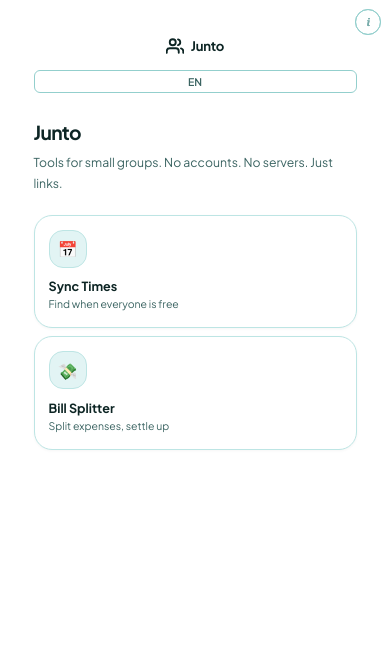
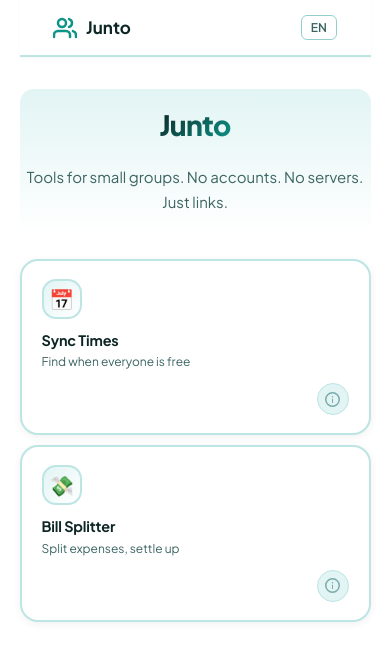
Before and after one commit to nexoralabs-corp/junto, a Preact app: page / in a window 390 px wide. Shown: the top 660 px of the page. Built offline with nearby package versions, Linux system fonts and the light colour scheme.

Commit message:
feat: implement responsive navbar and restructure home layout with updated tool cards

```diff
--- a/src/design/main.scss
+++ b/src/design/main.scss
@@ -72,9 +72,42 @@ body {
   font-size: 15px;
 }
 
+// ─── Navbar ──────────────────────────────────────────────────────────────────
+
 .navbar {
+  position: sticky;
+  top: 0;
+  z-index: 100;
   background: var(--surface);
-  border-bottom: 1.5px solid var(--border);
+  border-bottom: 2px solid var(--border);
+  box-shadow: 0 1px 3px rgba(0, 0, 0, 0.04), 0 0 0 1px rgba(255, 255, 255, 0.5);
+
+  &-inner {
+    display: flex;
+    align-items: center;
+    justify-content: space-between;
+    padding: 0.875rem 1rem;
+    gap: 1rem;
+    max-width: 90%;
+    margin: 0 auto;
+  }
+
+  .logo {
+    display: flex;
+    align-items: center;
+    gap: 9px;
+    font-size: 1.0625rem;
+    font-weight: 700;
+    color: var(--text);
+    text-decoration: none;
+    transition: opacity 150ms ease;
+
+    &:hover { opacity: 0.85; }
+
+    svg {
+      color: var(--accent);
+    }
+  }
 }
 
 a {
@@ -114,7 +147,11 @@ p { color: var(--text-2); }
 .page {
   width: 90%;
   margin-inline: auto;
-  padding: 1.5rem 1.25rem 4rem;
+}
+
+.content {
+  padding-top: 2.5rem;
+  min-height: calc(100dvh - 64px);
 }
 
 // ─── Buttons ──────────────────────────────────────────────────────────────────
@@ -436,138 +473,155 @@ label {
 
 .home-header {
   display: flex;
+  flex-direction: column;
   align-items: center;
-  justify-content: space-between;
-  margin-bottom: 3rem;
-  padding-top: 1.5rem;
+  text-align: center;
+  margin-bottom: 2rem;
+  padding: 1.5rem 0;
+  background: linear-gradient(180deg, var(--elevated) 0%, transparent 100%);
+  border-radius: var(--r-lg);
 
-  .logo {
+  h1 {
+    font-size: 1.75rem;
+    font-weight: 800;
+    letter-spacing: -0.025em;
+    background: linear-gradient(135deg, var(--text) 0%, var(--accent) 100%);
+    -webkit-background-clip: text;
+    -webkit-text-fill-color: transparent;
+    background-clip: text;
+    margin-bottom: 0.5rem;
+  }
+
+  p {
     font-size: 0.9375rem;
-    font-weight: 700;
-    color: var(--text);
-    letter-spacing: -0.02em;
-    display: flex;
-    align-items: center;
-    gap: 7px;
+    color: var(--text-2);
+    line-height: 1.65;
+    max-width: 420px;
   }
 }
 
 .home-hero {
-  margin-bottom: 2.5rem;
-
-  h1 { margin-bottom: 0.625rem; }
-
-  p {
-    font-size: 0.9375rem;
-    color: var(--text-2);
-    line-height: 1.7;
-  }
+  margin-bottom: 2rem;
 }
 
 .tool-cards {
   display: flex;
   flex-direction: column;
-  gap: 10px;
+  gap: 12px;
   max-width: 640px;
   margin-inline: auto;
 }
 
 .tool-card {
+  position: relative;
   display: flex;
   align-items: center;
-  gap: 1rem;
-  padding: 1.125rem 1.25rem;
+  gap: 1.125rem;
+  padding: 1.375rem 1.5rem;
   background: var(--surface);
-  border: 1.5px solid var(--border);
+  border: 2px solid var(--border);
   border-radius: var(--r-xl);
   text-decoration: none;
-  transition: all 180ms ease;
+  transition: all 200ms cubic-bezier(0.4, 0, 0.2, 1);
   cursor: pointer;
-  box-shadow: 0 1px 3px rgba(0, 0, 0, 0.04);
+  box-shadow: 0 2px 8px rgba(0, 0, 0, 0.06);
 
   &:hover {
     border-color: var(--accent);
-    background: var(--elevated);
-    box-shadow: 0 0 0 1px var(--accent), 0 6px 24px var(--accent-dim);
-    transform: translateY(-1px);
+    background: linear-gradient(135deg, var(--elevated) 0%, var(--surface) 100%);
+    box-shadow: 0 8px 24px rgba(13, 148, 136, 0.12), 0 2px 8px rgba(0, 0, 0, 0.08);
+    transform: translateY(-2px);
     text-decoration: none;
     color: inherit;
   }
 
+  &:active {
+    transform: translateY(0);
+  }
+
   .tool-icon {
-    width: 46px;
-    height: 46px;
+    width: 52px;
+    height: 52px;
     display: flex;
     align-items: center;
     justify-content: center;
-    background: var(--elevated);
+    background: linear-gradient(135deg, var(--elevated) 0%, var(--surface) 100%);
     border-radius: var(--r-lg);
-    font-size: 1.375rem;
+    font-size: 1.5rem;
     flex-shrink: 0;
-    border: 1.5px solid var(--border);
-    transition: border-color 180ms ease;
+    border: 2px solid var(--border);
+    transition: all 200ms ease;
+    position: relative;
+
+    &::after {
+      content: '';
+      position: absolute;
+      inset: -3px;
+      border-radius: inherit;
+      padding: 3px;
+      border: 2px solid var(--accent);
+      opacity: 0;
+      transition: opacity 200ms ease;
+    }
+
+    &:hover::after {
+      opacity: 1;
+    }
   }
-
-  &:hover .tool-icon { border-color: var(--accent); }
 
   .tool-info { flex: 1; min-width: 0; }
 
   .tool-name {
-    font-size: 0.9375rem;
+    font-size: 1rem;
     font-weight: 700;
     color: var(--text);
-    line-height: 1.3;
+    line-height: 1.35;
+    letter-spacing: -0.01em;
   }
 
   .tool-desc {
-    font-size: 0.8rem;
+    font-size: 0.875rem;
     color: var(--text-2);
-    margin-top: 2px;
+    margin-top: 3px;
+    line-height: 1.5;
   }
 
-  .tool-arrow {
-    font-size: 1rem;
-    color: var(--text-3);
-    transition: all 180ms ease;
-  }
-
-  &:hover .tool-arrow {
-    color: var(--accent);
-    transform: translateX(3px);
-  }
 }
 
 // ─── Info button ──────────────────────────────────────────────────────────────
 
 .info-btn {
-  width: 26px;
-  height: 26px;
-  min-width: 26px;
+  width: 32px;
+  height: 32px;
+  min-width: 32px;
   padding: 0;
   border-radius: 50%;
-  background: transparent;
-  border: 1.5px solid var(--border-2);
+  background: var(--elevated);
+  border: 1.5px solid var(--border);
   color: var(--text-3);
-  font-size: 0.75rem;
-  font-style: italic;
-  font-weight: 700;
-  font-family: Georgia, serif;
   display: flex;
   align-items: center;
   justify-content: center;
   flex-shrink: 0;
-  transition: all 150ms ease;
+  transition: all 180ms ease;
   cursor: pointer;
 
-  &:hover {
-    border-color: var(--accent);
-    color: var(--accent);
-    background: var(--accent-dim);
-    box-shadow: none;
-    transform: none;
+  svg {
+    transition: color 180ms ease;
   }
 
-  &:active { transform: scale(0.93); box-shadow: none; }
+  &:hover {
+    background: var(--accent-dim);
+    border-color: var(--accent-border);
+    color: var(--accent);
+    box-shadow: 0 2px 8px var(--accent-glow);
+    transform: scale(1.06);
+  }
+
+  &:active {
+    transform: scale(0.94);
+    box-shadow: none;
+  }
 }
 
 // ─── Modal ────────────────────────────────────────────────────────────────────
@@ -753,24 +807,13 @@ label {
 // ─── Responsive ──────────────────────────────────────────────────────────────
 
 @media (min-width: 1024px) {
-  html {
-    font-size: 16px;
-  }
-
-  body {
-    font-size: 15px;
-  }
-
-  .page {
-    padding: 2rem 2.5rem 4rem;
+  .content {
+    padding-top: 2.75rem;
   }
 
   .home-header {
-    margin-bottom: 3.5rem;
-  }
-
-  .home-hero {
     margin-bottom: 3rem;
+    padding: 2rem 0;
 
     h1 {
       font-size: 2.25rem;
@@ -786,21 +829,26 @@ label {
   }
 
   .tool-card {
-    padding: 1.375rem 1.5rem;
+    padding: 1.5rem 1.75rem;
     border-radius: var(--r-xl);
 
     .tool-icon {
-      width: 52px;
-      height: 52px;
-      font-size: 1.5rem;
+      width: 56px;
+      height: 56px;
+      font-size: 1.625rem;
     }
 
     .tool-name {
-      font-size: 1rem;
+      font-size: 1.0625rem;
     }
 
     .tool-desc {
       font-size: 0.875rem;
+    }
+
+    .tool-arrow {
+      right: 1.75rem;
+      font-size: 1rem;
     }
   }
 
@@ -864,31 +912,20 @@ label {
 }
 
 @media (min-width: 768px) and (max-width: 1023px) {
-  html {
-    font-size: 15.5px;
-  }
-
-  body {
-    font-size: 14.5px;
-  }
-
-  .page {
-    padding: 1.75rem 2rem 3.5rem;
+  .content {
+    padding-top: 2.5rem;
   }
 
   .home-header {
-    margin-bottom: 3rem;
-  }
-
-  .home-hero {
     margin-bottom: 2.5rem;
+    padding: 1.5rem 0;
 
     h1 {
-      font-size: 2rem;
+      font-size: 1.75rem;
     }
 
     p {
-      font-size: 0.95rem;
+      font-size: 0.9375rem;
     }
   }
 
@@ -897,7 +934,7 @@ label {
   }
 
   .tool-card {
-    padding: 1.25rem 1.375rem;
+    padding: 1.25rem 1.5rem;
     border-radius: var(--r-xl);
 
     .tool-icon {
@@ -912,6 +949,11 @@ label {
 
     .tool-desc {
       font-size: 0.825rem;
+    }
+
+    .tool-arrow {
+      right: 1.5rem;
+      font-size: 0.875rem;
     }
   }
 
@@ -975,31 +1017,16 @@ label {
 }
 
 @media (max-width: 480px) {
-  html {
-    font-size: 14px;
-  }
-
-  body {
-    font-size: 14px;
-  }
-
-  h1 {
-    font-size: 1.5rem;
-  }
-
-  h2 {
-    font-size: 1.1rem;
-  }
-
-  .page {
-    padding: 1rem 1rem 3rem;
+  .content {
+    padding-top: 2rem;
   }
 
   .home-header {
     flex-direction: column;
-    align-items: flex-start;
+    align-items: center;
     gap: 1rem;
-    margin-bottom: 2rem;
+    margin-bottom: 1.5rem;
+    padding: 1.25rem 0;
 
     .logo {
       width: 100%;
@@ -1012,7 +1039,7 @@ label {
   }
 
   .home-hero {
-    margin-bottom: 1.5rem;
+    margin-bottom: 1.25rem;
 
     h1 {
       font-size: 1.375rem;
@@ -1020,6 +1047,146 @@ label {
 
     p {
       font-size: 0.875rem;
+    }
+  }
+
+  .tool-cards {
+    gap: 10px;
+  }
+
+  .tool-card {
+    padding: 1.125rem 1.25rem;
+    flex-direction: column;
+    align-items: flex-start;
+    gap: 0.75rem;
+
+    &:hover {
+      transform: none;
+    }
+
+    .tool-icon {
+      width: 40px;
+      height: 40px;
+      font-size: 1.25rem;
+    }
+
+    .tool-name {
+      font-size: 0.9rem;
+    }
+
+    .tool-desc {
+      font-size: 0.75rem;
+    }
+
+    .tool-arrow {
+      display: none;
+    }
+  }
+
+  .info-btn {
+    position: static;
+    margin-left: auto;
+  }
+
+  button {
+    padding: 7px 14px;
+    font-size: 0.85rem;
+
+    &.sm {
+      padding: 4px 9px;
+      font-size: 0.75rem;
+    }
+  }
+}
+
+@media (min-width: 481px) and (max-width: 600px) {
+  .content {
+    padding-top: 2.25rem;
+  }
+
+  .home-header {
+    margin-bottom: 2.25rem;
+    padding: 1.75rem 0;
+
+    h1 {
+      font-size: 1.625rem;
+    }
+
+    p {
+      font-size: 0.9rem;
+    }
+  }
+
+  .home-hero {
+    margin-bottom: 2rem;
+
+    h1 {
+      font-size: 1.75rem;
+    }
+
+    p {
+      font-size: 0.9375rem;
+    }
+  }
+
+  .tool-cards {
+    gap: 11px;
+  }
+
+  .tool-card {
+    padding: 1.25rem 1.375rem;
+    border-radius: var(--r-xl);
+
+    .tool-icon {
+      width: 46px;
+      height: 46px;
+      font-size: 1.375rem;
+    }
+
+    .tool-name {
+      font-size: 0.9375rem;
+    }
+
+    .tool-desc {
+      font-size: 0.825rem;
+    }
+
+    .tool-arrow {
+      right: 1.375rem;
+      font-size: 0.875rem;
+    }
+  }
+
+  button {
+    padding: 6px 12px;
+    font-size: 0.85rem;
+
+    &.sm {
+      padding: 4px 9px;
+      font-size: 0.75rem;
+    }
+  }
+}
+
+@media (max-width: 360px) {
+  .content {
+    padding-top: 1.875rem;
+  }
+
+  .home-header {
+    margin-bottom: 1.25rem;
+    padding: 1rem 0;
+  }
+
+  .home-hero {
+    margin-bottom: 1.125rem;
+
+    h1 {
+      font-size: 1.25rem;
+    }
+
+    p {
+      font-size: 0.8125rem;
     }
   }
 
@@ -1038,17 +1205,17 @@ label {
     }
 
     .tool-icon {
-      width: 38px;
-      height: 38px;
+      width: 36px;
+      height: 36px;
       font-size: 1.125rem;
     }
 
     .tool-name {
-      font-size: 0.9rem;
+      font-size: 0.875rem;
     }
 
     .tool-desc {
-      font-size: 0.75rem;
+      font-size: 0.7rem;
     }
 
     .tool-arrow {
@@ -1057,102 +1224,8 @@ label {
   }
 
   .info-btn {
-    position: absolute;
-    top: 0.625rem;
-    right: 0.625rem;
-  }
-
-  button {
-    padding: 7px 14px;
-    font-size: 0.85rem;
-
-    &.sm {
-      padding: 4px 9px;
-      font-size: 0.75rem;
-    }
-  }
-
-  .modal-backdrop {
-    padding: 0.75rem;
-  }
-
-  .modal {
-    padding: 1.25rem;
-    border-radius: var(--r-lg);
-    max-height: 90dvh;
-  }
-
-  .modal-header {
-    padding-right: 1.75rem;
-
-    .modal-icon {
-      width: 36px;
-      height: 36px;
-      font-size: 1.125rem;
-    }
-
-    h2 {
-      font-size: 1rem;
-    }
-  }
-
-  .modal-desc {
-    font-size: 0.875rem;
-  }
-
-  .modal-steps {
-    gap: 8px;
-
-    li {
-      font-size: 0.825rem;
-
-      &::before {
-        min-width: 18px;
-        height: 18px;
-        font-size: 0.65rem;
-      }
-    }
-  }
-
-  .modal-note {
-    padding: 9px 12px;
-    font-size: 0.7875rem;
-  }
-}
-
-@media (max-width: 360px) {
-  html {
-    font-size: 13px;
-  }
-
-  body {
-    font-size: 13px;
-  }
-
-  h1 {
-    font-size: 1.25rem;
-  }
-
-  .home-hero h1 {
-    font-size: 1.25rem;
-  }
-
-  .tool-card {
-    padding: 0.875rem;
-
-    .tool-icon {
-      width: 34px;
-      height: 34px;
-      font-size: 1rem;
-    }
-
-    .tool-name {
-      font-size: 0.85rem;
-    }
-
-    .tool-desc {
-      font-size: 0.7rem;
-    }
+    position: static;
+    margin-left: auto;
   }
 
   button {
@@ -1165,3 +1238,74 @@ label {
     }
   }
 }
+
+@media (max-width: 360px) {
+  .content {
+    padding-top: 1.875rem;
+  }
+
+  .home-header {
+    margin-bottom: 1.25rem;
+    padding: 1rem 0;
+  }
+
+  .home-hero {
+    margin-bottom: 1.125rem;
+
+    h1 {
+      font-size: 1.25rem;
+    }
+
+    p {
+      font-size: 0.8125rem;
+    }
+  }
+
+  .tool-cards {
+    gap: 8px;
+  }
+
+  .tool-card {
+    padding: 1rem;
+    flex-direction: column;
+    align-items: flex-start;
+    gap: 0.75rem;
+
+    &:hover {
+      transform: none;
+    }
+
+    .tool-icon {
+      width: 36px;
+      height: 36px;
+      font-size: 1.125rem;
+    }
+
+    .tool-name {
+      font-size: 0.875rem;
+    }
+
+    .tool-desc {
+      font-size: 0.7rem;
+    }
+
+    .tool-arrow {
+      display: none;
+    }
+  }
+
+  .info-btn {
+    position: static;
+    margin-left: auto;
+  }
+
+  button {
+    padding: 6px 12px;
+    font-size: 0.8rem;
+
+    &.sm {
+      padding: 3px 8px;
+      font-size: 0.7rem;
+    }
+  }
+}
--- a/src/main.tsx
+++ b/src/main.tsx
@@ -69,17 +69,20 @@ function Home() {
 
   return (
     <div class="page">
-      <div class="home-header">
-        <div class="logo">
-          <svg width="18" height="18" viewBox="0 0 24 24" fill="none" stroke="currentColor" stroke-width="2.5" stroke-linecap="round" stroke-linejoin="round">
+      <nav class="navbar">
+        <div class="navbar-inner">
+          <a href="#" class="logo">
+            <svg width="24" height="24" viewBox="0 0 24 24" fill="none" stroke="currentColor" stroke-width="2.5" stroke-linecap="round" stroke-linejoin="round">
               <path d="M17 21v-2a4 4 0 0 0-4-4H5a4 4 0 0 0-4 4v2"/><circle cx="9" cy="7" r="4"/>
               <path d="M23 21v-2a4 4 0 0 0-3-3.87"/><path d="M16 3.13a4 4 0 0 1 0 7.75"/>
             </svg>
-          Junto
-        </div>
+            <span>Junto</span>
+          </a>
           <button class="secondary sm" onClick={() => { toggleLang(); setLang(n => n + 1) }}>{t('nav.lang')}</button>
         </div>
-      <div class="home-hero">
+      </nav>
+      <main class="content">
+        <div class="home-header">
           <h1>{t('nav.home')}</h1>
           <p>{t('nav.tagline')}</p>
         </div>
@@ -90,8 +93,13 @@ function Home() {
               <div class="tool-name">{t('nav.scheduler')}</div>
               <div class="tool-desc">Find when everyone is free</div>
             </div>
-          <button class="info-btn" title="Learn more" onClick={e => { e.preventDefault(); e.stopPropagation(); openModal('scheduler') }}>i</button>
-          <div class="tool-arrow">→</div>
+            <button class="info-btn" title="Learn more" onClick={e => { e.preventDefault(); e.stopPropagation(); openModal('scheduler') }}>
+              <svg width="15" height="15" viewBox="0 0 15 15" fill="none" xmlns="http://www.w3.org/2000/svg">
+                <circle cx="7.5" cy="7.5" r="6.75" stroke="currentColor" stroke-width="1.5"/>
+                <rect x="7" y="6.5" width="1" height="4.5" rx="0.5" fill="currentColor"/>
+                <rect x="6.75" y="4" width="1.5" height="1.5" rx="0.75" fill="currentColor"/>
+              </svg>
+            </button>
           </a>
           <a href="#bills" class="tool-card">
             <div class="tool-icon">💸</div>
@@ -99,10 +107,16 @@ function Home() {
               <div class="tool-name">{t('nav.bills')}</div>
               <div class="tool-desc">Split expenses, settle up</div>
             </div>
-          <button class="info-btn" title="Learn more" onClick={e => { e.preventDefault(); e.stopPropagation(); openModal('bills') }}>i</button>
-          <div class="tool-arrow">→</div>
+            <button class="info-btn" title="Learn more" onClick={e => { e.preventDefault(); e.stopPropagation(); openModal('bills') }}>
+              <svg width="15" height="15" viewBox="0 0 15 15" fill="none" xmlns="http://www.w3.org/2000/svg">
+                <circle cx="7.5" cy="7.5" r="6.75" stroke="currentColor" stroke-width="1.5"/>
+                <rect x="7" y="6.5" width="1" height="4.5" rx="0.5" fill="currentColor"/>
+                <rect x="6.75" y="4" width="1.5" height="1.5" rx="0.75" fill="currentColor"/>
+              </svg>
+            </button>
           </a>
         </div>
+      </main>
     </div>
   )
 }
```
Lines whose indentation alone changed are shown as unchanged.
